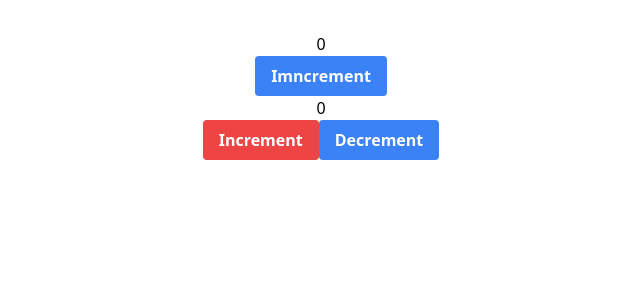
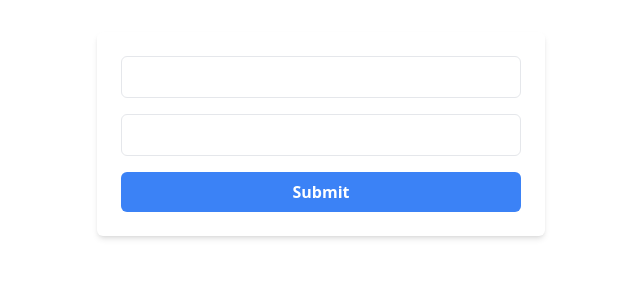
Before and after one commit to alif819015/test-react-project, a React (Vite) app: page / in a window 1280 px wide. Shown: the top 300 px of the page, without its empty margins (319-959 px from the left). Built offline with nearby package versions, Linux system fonts and the light colour scheme.

Commit message:
make a form using reduse

```diff
--- a/src/App.tsx
+++ b/src/App.tsx
@@ -1,13 +1,15 @@
-import { useState } from "react";
+// import { useState } from "react";
 import "./App.css";
-import UseStateExample from "./pages/UseStateExample";
-import UseReducerExample from "./pages/UseReducerExample";
+import FormExample from "./pages/FormExample";
+// import UseStateExample from "./pages/UseStateExample";
+// import UseReducerExample from "./pages/UseReducerExample";
 function App() {
-  const [counter, setCounter] = useState(0);
+  // const [counter, setCounter] = useState(0);
   return (
     <div>
-      <UseStateExample counter={counter} setCounter={setCounter}/>
-      <UseReducerExample></UseReducerExample>
+      {/* <UseStateExample counter={counter} setCounter={setCounter}/> */}
+      {/* <UseReducerExample></UseReducerExample> */}
+      <FormExample></FormExample>
     </div>
   );
 }
--- /dev/null
+++ b/src/pages/FormExample.tsx
@@ -0,0 +1,67 @@
+import { ChangeEvent, useReducer } from "react";
+
+const inetialState = { name: "", email: "" };
+type TAction = {
+  type: string;
+  payload: string;
+};
+
+const reducer = (currentState: typeof inetialState, action: TAction) => {
+  console.log("current State=>", currentState);
+  console.log("action=>", action);
+  switch (action.type) {
+    case "addName":
+      return { ...currentState, name: action.payload };
+    case "addEmail":
+      return { ...currentState, email: action.payload };
+    default:
+      return currentState;
+  }
+};
+
+const FormExample = () => {
+  const [state, dispatch] = useReducer(reducer, inetialState);
+
+  const handleSubmit = (e: ChangeEvent<HTMLFormElement>) => {
+    e.preventDefault();
+    console.log(state);
+  };
+  return (
+    <div>
+      <form
+        onSubmit={handleSubmit}
+        action=""
+        className="max-w-md mx-auto bg-white p-6 rounded-md shadow-md"
+      >
+        <input
+          onChange={(e) =>
+            dispatch({ type: "addName", payload: e.target.value })
+          }
+          type="text"
+          name="name"
+          id="name"
+          className="w-full px-3 py-2 border rounded-md focus:outline-none focus:border-blue-500"
+        />
+
+        <input
+          onChange={(e) =>
+            dispatch({ type: "addEmail", payload: e.target.value })
+          }
+          type="text"
+          name="email"
+          id="email"
+          className="w-full px-3 py-2 border rounded-md mt-4 focus:outline-none focus:border-blue-500"
+        />
+
+        <button
+          type="submit"
+          className="w-full bg-blue-500 text-white font-bold py-2 px-4 rounded-md mt-4 hover:bg-blue-700 focus:outline-none focus:shadow-outline-blue"
+        >
+          Submit
+        </button>
+      </form>
+    </div>
+  );
+};
+
+export default FormExample;
--- a/src/pages/UseReducerExample.tsx
+++ b/src/pages/UseReducerExample.tsx
@@ -1,12 +1,17 @@
 import React, { useReducer } from "react";
 
 const inetialState = { count: 0 };
-const reducer = (currentState, action) => {
+
+const reducer = (currentState: typeof inetialState, action) => {
+  console.log("current State=>", currentState);
+  console.log("action=>", action);
   switch (action.type) {
     case "increment":
       return { count: currentState.count + 1 };
     case "decrement":
       return { count: currentState.count - 1 };
+    case "incrementBy3":
+      return { count: currentState.count + action.payload };
     default:
       return currentState;
   }
@@ -16,10 +21,22 @@ const UseReducerExample = () => {
   return (
     <div>
       <h1>{state.count}</h1>
-      <button onClick={()=>dispatch({type:'increment'})} className="bg-red-500 hover:bg-blue-700 text-white font-bold py-2 px-4 rounded">
+      <button
+        onClick={() => dispatch({ type: "increment" })}
+        className="bg-red-500 hover:bg-blue-700 text-white font-bold py-2 px-4 rounded"
+      >
         Increment
       </button>
-      <button onClick={()=>dispatch({type:'decrement'})} className="bg-blue-500 hover:bg-blue-700 text-white font-bold py-2 px-4 rounded">
+      <button
+        onClick={() => dispatch({ type: "incrementBy3", payload: 3 })}
+        className="bg-red-500 hover:bg-blue-700 text-white font-bold py-2 px-4 rounded"
+      >
+        Increment by 3
+      </button>
+      <button
+        onClick={() => dispatch({ type: "decrement" })}
+        className="bg-blue-500 hover:bg-blue-700 text-white font-bold py-2 px-4 rounded"
+      >
         Decrement
       </button>
     </div>
```
